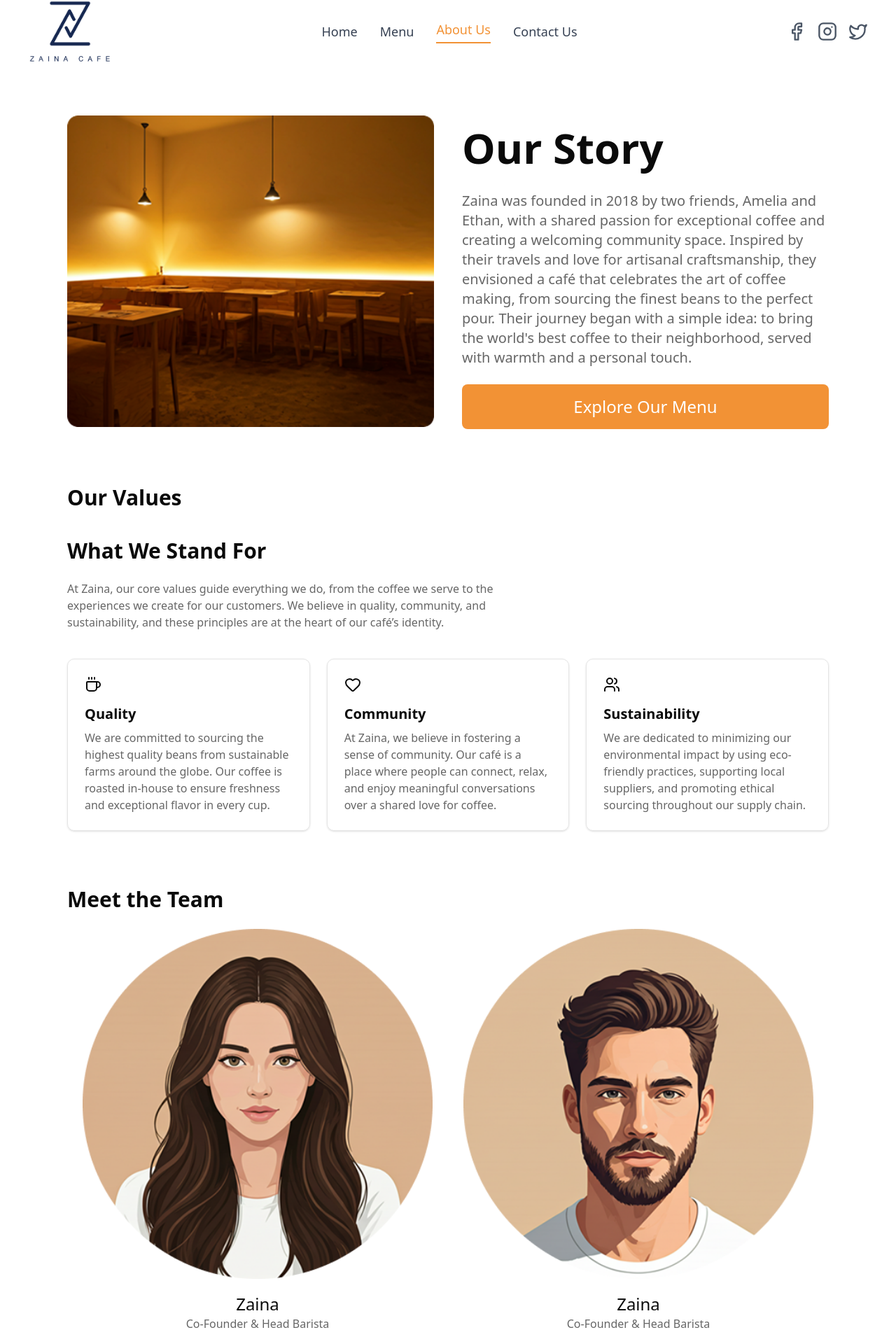
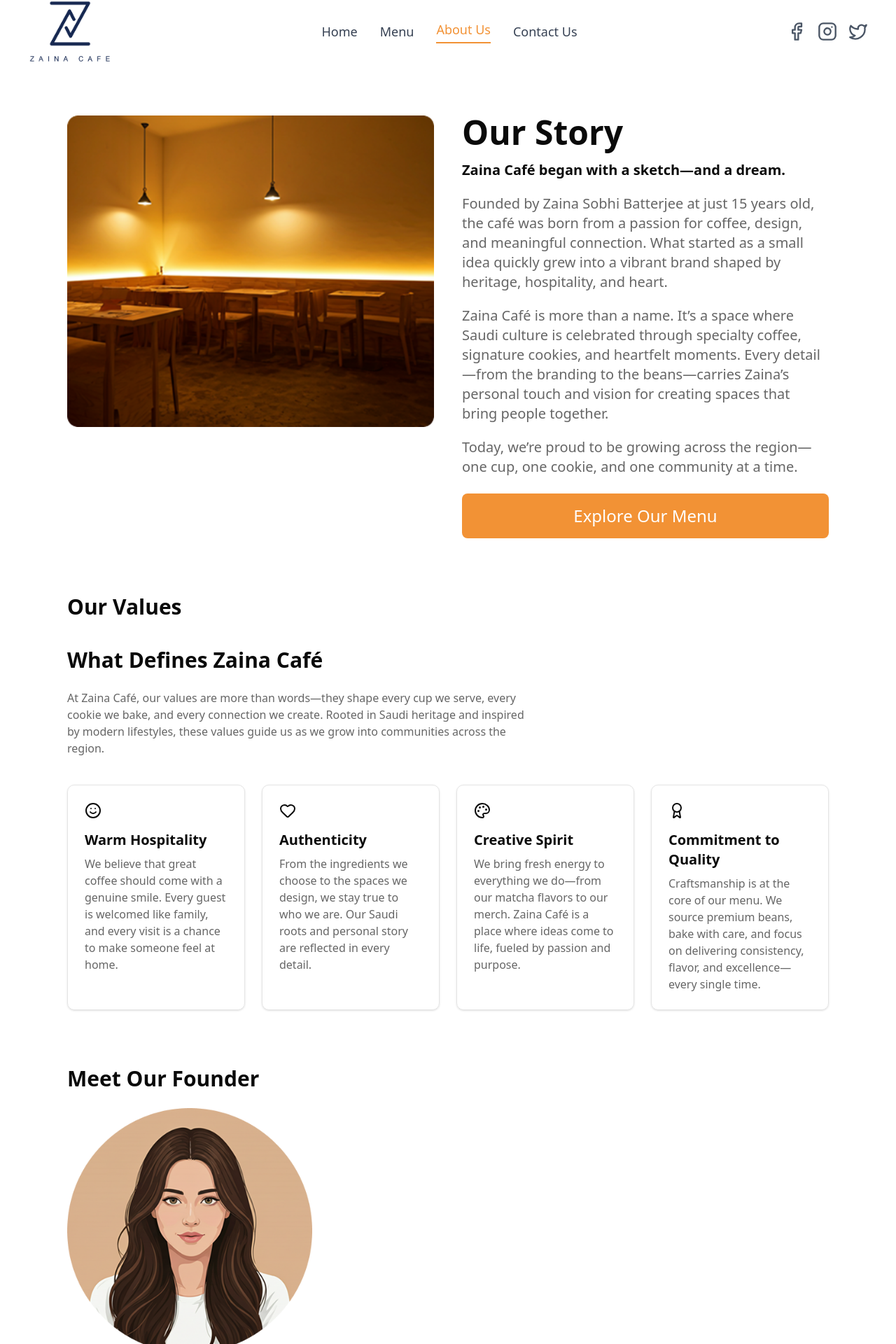
Before and after one commit to moessam919/ZainaCafe, a Next.js app: page /about in a window 1280 px wide. Shown: the part 27-1947 px from the top of the page at 70% size. Built offline with nearby package versions, Linux system fonts and the light colour scheme.

Commit message:
update about us

```diff
--- a/src/app/(pages)/about/page.tsx
+++ b/src/app/(pages)/about/page.tsx
@@ -1,25 +1,31 @@
 import ValueCard from "@/components/ui/ValueCard";
-import { Coffee, Heart, Users } from "lucide-react";
+import { Smile, Heart, Palette, Award } from "lucide-react";
 import Image from "next/image";
 import React from "react";
 const values = [
     {
-        icon: <Coffee />,
-        title: "Quality",
+        icon: <Smile />,
+        title: "Warm Hospitality",
         description:
-            "We are committed to sourcing the highest quality beans from sustainable farms around the globe. Our coffee is roasted in-house to ensure freshness and exceptional flavor in every cup.",
+            "We believe that great coffee should come with a genuine smile. Every guest is welcomed like family, and every visit is a chance to make someone feel at home.",
     },
     {
         icon: <Heart />,
-        title: "Community",
+        title: "Authenticity",
         description:
-            "At Zaina, we believe in fostering a sense of community. Our café is a place where people can connect, relax, and enjoy meaningful conversations over a shared love for coffee.",
+            "From the ingredients we choose to the spaces we design, we stay true to who we are. Our Saudi roots and personal story are reflected in every detail.",
     },
     {
-        icon: <Users />,
-        title: "Sustainability",
+        icon: <Palette />,
+        title: "Creative Spirit",
         description:
-            "We are dedicated to minimizing our environmental impact by using eco-friendly practices, supporting local suppliers, and promoting ethical sourcing throughout our supply chain.",
+            "We bring fresh energy to everything we do—from our matcha flavors to our merch. Zaina Café is a place where ideas come to life, fueled by passion and purpose.",
+    },
+    {
+        icon: <Award />,
+        title: "Commitment to Quality",
+        description:
+            "Craftsmanship is at the core of our menu. We source premium beans, bake with care, and focus on delivering consistency, flavor, and excellence—every single time.",
     },
 ];
 
@@ -35,26 +41,39 @@
                         alt="Zaina Cafe Interior"
                         width={1920}
                         height={1080}
-                        className="rounded-xl object-cover w-full xl:w-[600px]"
+                        className="rounded-xl object-cover w-full xl:w-[650px]"
                     />
                 </div>
 
-                <div className="w-full flex flex-col justify-between mt-4">
+                <div className="w-full flex flex-col justify-between">
                     <div className="space-y-4">
-                        <h2 className="text-5xl md:text-7xl xl:text-6xl 2xl:text-7xl font-bold">
+                        <h2 className="text-4xl md:text-6xl xl:text-5xl 2xl:text-6xl font-bold">
                             Our Story
                         </h2>
-                        <p className="text-text-color text-2xl xl:text-xl 2xl:text-2xl pt-4">
-                            Zaina was founded in 2018 by two friends, Amelia and
-                            Ethan, with a shared passion for exceptional coffee
-                            and creating a welcoming community space. Inspired
-                            by their travels and love for artisanal
-                            craftsmanship, they envisioned a café that
-                            celebrates the art of coffee making, from sourcing
-                            the finest beans to the perfect pour. Their journey
-                            began with a simple idea: to bring the world&apos;s
-                            best coffee to their neighborhood, served with
-                            warmth and a personal touch.
+                        <h3 className="text-xl md:text-2xl xl:text-xl 2xl:text-2xl font-bold mt-4">
+                            Zaina Café began with a sketch—and a dream.
+                        </h3>
+                        <p className="text-text-color text-xl xl:text-xl 2xl:text-xl pt-1">
+                            Founded by Zaina Sobhi Batterjee at just 15 years
+                            old, the café was born from a passion for coffee,
+                            design, and meaningful connection. What started as a
+                            small idea quickly grew into a vibrant brand shaped
+                            by heritage, hospitality, and heart.
+                        </p>
+
+                        <p className="text-text-color text-xl xl:text-xl 2xl:text-xl pt-1">
+                            Zaina Café is more than a name. It’s a space where
+                            Saudi culture is celebrated through specialty
+                            coffee, signature cookies, and heartfelt moments.
+                            Every detail—from the branding to the beans—carries
+                            Zaina’s personal touch and vision for creating
+                            spaces that bring people together.
+                        </p>
+
+                        <p className="text-text-color text-xl xl:text-xl 2xl:text-xl pt-1">
+                            Today, we’re proud to be growing across the
+                            region—one cup, one cookie, and one community at a
+                            time.
                         </p>
                     </div>
 
@@ -77,17 +96,17 @@
                     Our Values
                 </h3>
                 <h2 className="text-2xl md:text-3xl font-bold mb-6">
-                    What We Stand For
+                    What Defines Zaina Café
                 </h2>
                 <p className="text-text-color mb-10 max-w-2xl">
-                    At Zaina, our core values guide everything we do, from the
-                    coffee we serve to the experiences we create for our
-                    customers. We believe in quality, community, and
-                    sustainability, and these principles are at the heart of our
-                    café’s identity.
+                    At Zaina Café, our values are more than words—they shape
+                    every cup we serve, every cookie we bake, and every
+                    connection we create. Rooted in Saudi heritage and inspired
+                    by modern lifestyles, these values guide us as we grow into
+                    communities across the region.
                 </p>
 
-                <div className="grid lg:grid-cols-3 gap-6">
+                <div className="grid lg:grid-cols-4 gap-6">
                     {values.map((val) => (
                         <ValueCard key={val.title} {...val} />
                     ))}
@@ -96,42 +115,23 @@
 
             <div className="my-10 md:my-20">
                 <h2 className="text-2xl md:text-3xl font-bold mb-6">
-                    Meet the Team
+                    Meet Our Founder
                 </h2>
 
-                <div className="grid grid-cols-1 lg:grid-cols-2">
+                <div className="w-fit">
                     <div className="card text-center ">
-                        <div className="w-full flex justify-center">
+                        <div className="w-full flex justify-start">
                             <Image
                                 src="/team1.png"
                                 alt="Zaina Cafe Interior"
                                 width={1920}
                                 height={1080}
-                                className="rounded-xl object-cover w-[350px] md:w-[500px]"
+                                className="rounded-xl object-cover w-[350px]"
                             />
                         </div>
                         <div className="mt-5">
-                            <h2 className="text-2xl">Zaina</h2>
-                            <p className="text-text-color ">
-                                Co-Founder & Head Barista
-                            </p>
-                        </div>
-                    </div>
-                    <div className="card text-center flex flex-col justify-center mt-10 lg:mt-0">
-                        <div className="w-full flex justify-center">
-                            <Image
-                                src="/team2.png"
-                                alt="Zaina Cafe Interior"
-                                width={1920}
-                                height={1080}
-                                className="rounded-xl object-cover w-[350px] md:w-[500px]"
-                            />
-                        </div>
-                        <div className="mt-5">
-                            <h2 className="text-2xl">Zaina</h2>
-                            <p className="text-text-color ">
-                                Co-Founder & Head Barista
-                            </p>
+                            <h2 className="text-2xl">Zaina Sobhi Batterjee</h2>
+                            <p className="text-text-color ">Co-Founder</p>
                         </div>
                     </div>
                 </div>
```
Also changed, not shown: 1 other file (tests, documents, lock files or other folders).
